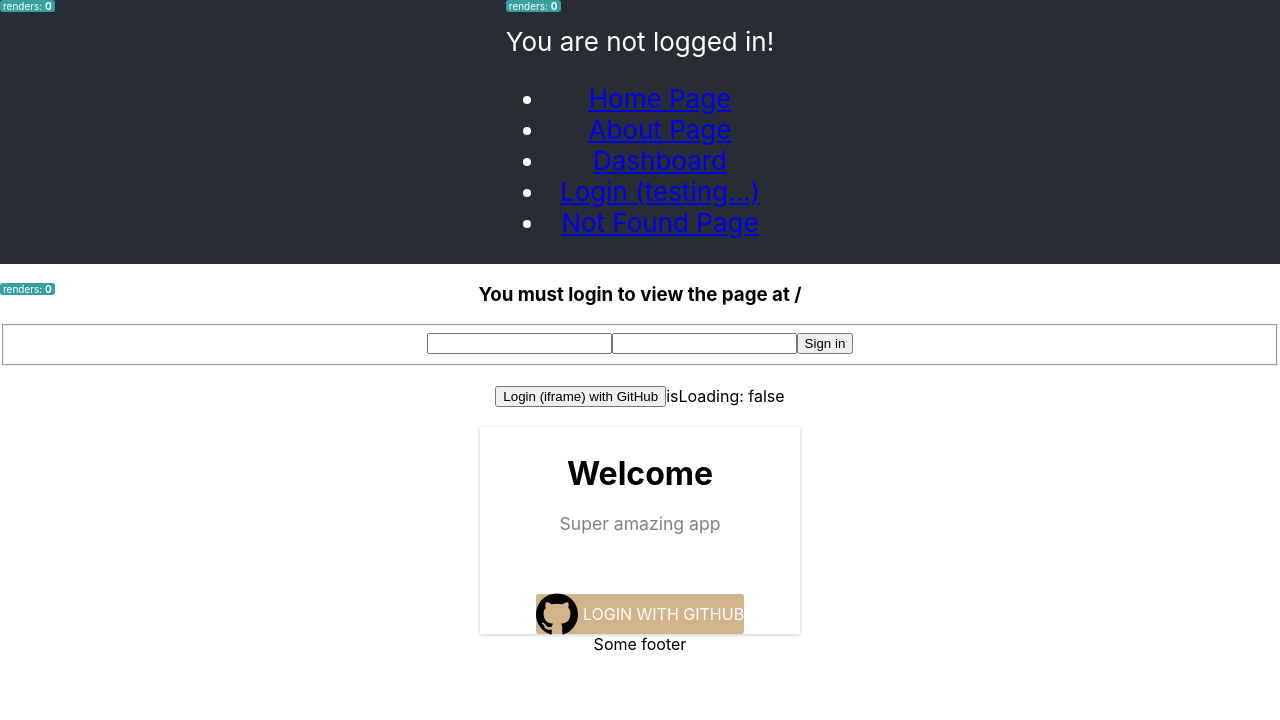
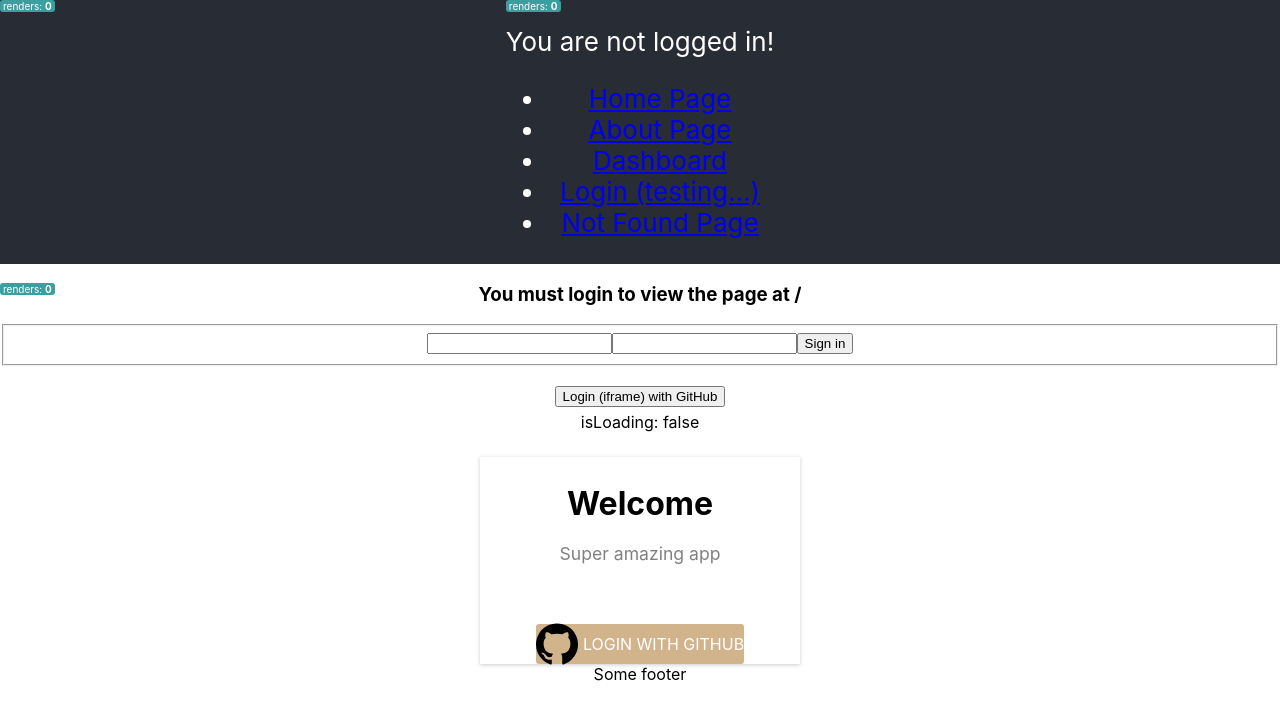
Before and after one commit to Cl3r1k/pomodo-react, a React (Create React App) app: page /login in a window 1280 px wide. Shown: the top 720 px of the page. Built offline with nearby package versions, Linux system fonts and the light colour scheme; no server answers.

Commit message:
refactor: update 'LoginGithubWithPopup' component

```diff
--- a/src/components/LoginGithubWithPopup/index.js
+++ b/src/components/LoginGithubWithPopup/index.js
@@ -87,7 +87,9 @@ export const LoginGithubWithPopup = () => {
       <button type="button" onClick={handleOnClickLogin}>
         Login (iframe) with GitHub
       </button>
-      <div>isLoading: {authGhData.isLoading ? 'true' : 'false'}</div>
+      <div className={styles.info}>
+        isLoading: {authGhData.isLoading ? 'true' : 'false'}
+      </div>
       {authGhData.errorMessage && (
         <div>ErrorMessage: {authGhData.errorMessage}</div>
       )}
--- a/src/components/LoginGithubWithPopup/styles.module.scss
+++ b/src/components/LoginGithubWithPopup/styles.module.scss
@@ -1,5 +1,16 @@
 .wrapper {
   display: flex;
+  flex: 1 0 auto;
+  align-items: center;
+  flex-direction: column;
   justify-content: center;
   padding: 20px;
 }
+
+.info {
+  margin: 5px 0;
+}
+
+.error {
+  color: red;
+}
--- a/src/metadata.json
+++ b/src/metadata.json
@@ -1 +1 @@
-{ "build": "1416", "version": "0.1.0.1416" }
+{ "build": "1417", "version": "0.1.0.1417" }
```
Also changed, not shown: 1 other file (tests, documents, lock files or other folders).
